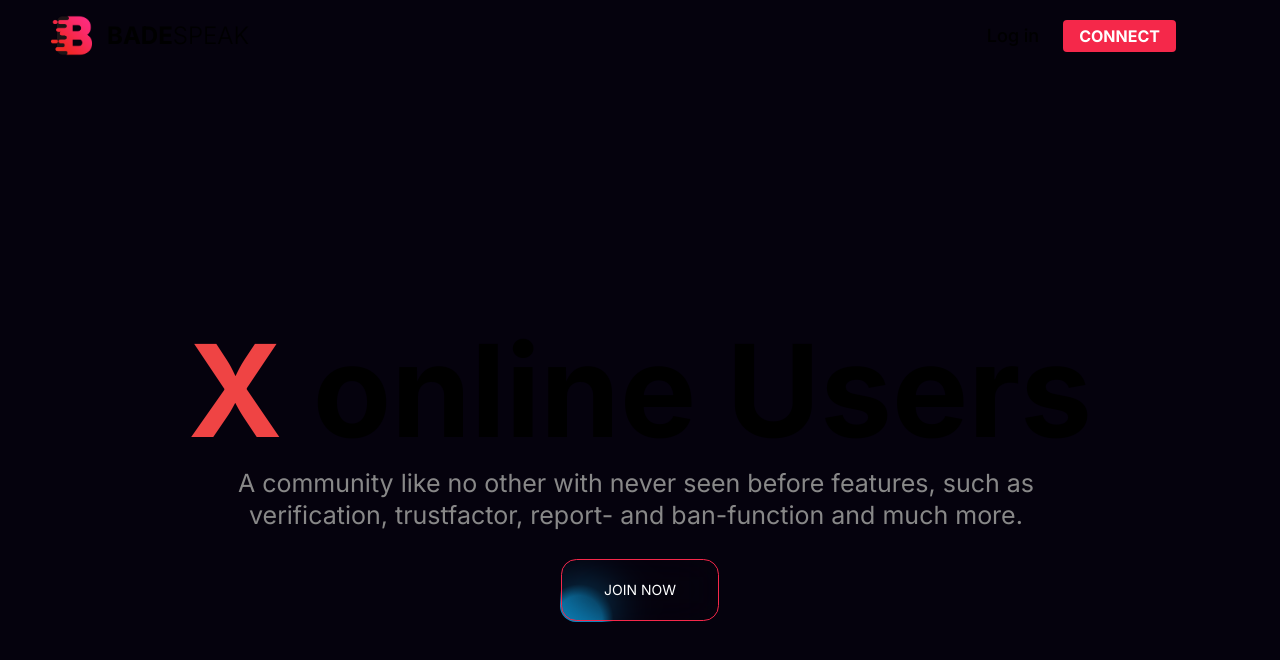
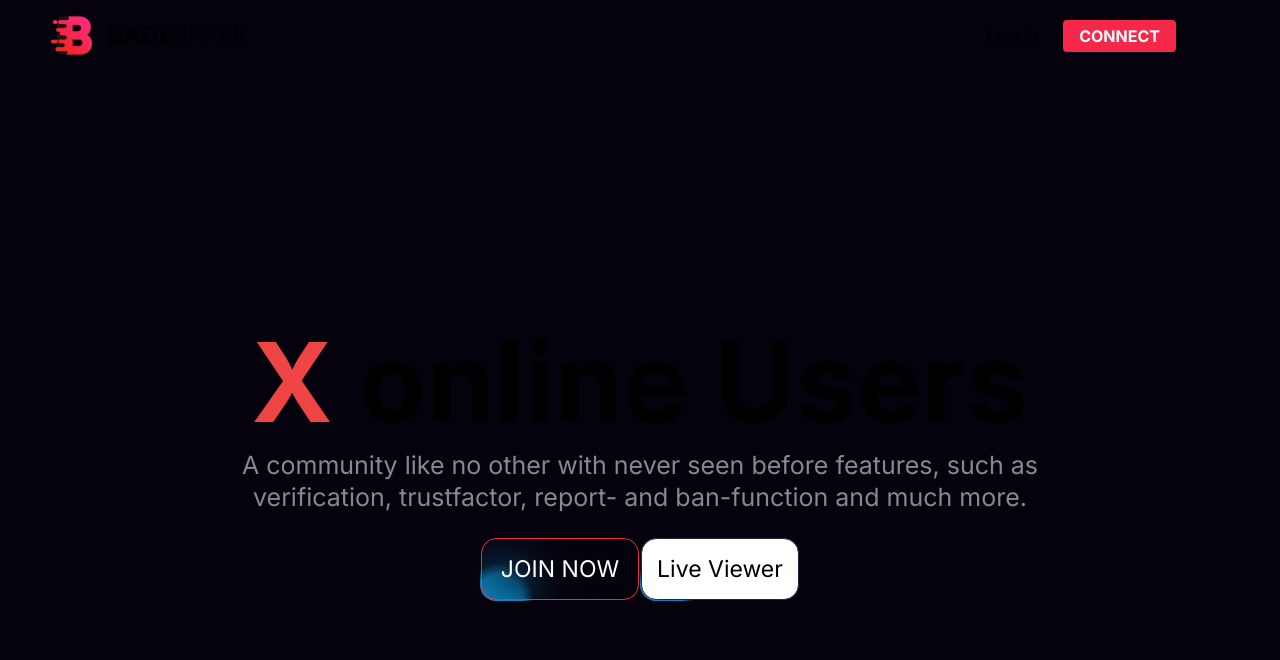
Before and after one commit to Badetuch/website_v3, a Next.js app: page / in a window 1280 px wide. Shown: the top 660 px of the page. Built offline with nearby package versions, Linux system fonts and the light colour scheme.

Commit message:
added second button, fixed font size

```diff
--- a/app/_app.tsx
+++ b/app/_app.tsx
@@ -0,0 +1,8 @@
+import '@/public/consoleMessage';
+import { AppProps } from 'next/app';
+
+function MyApp({ Component, pageProps }: AppProps) {
+    return <Component {...pageProps} />;
+  }
+
+  export default MyApp;
--- a/app/layout.tsx
+++ b/app/layout.tsx
@@ -5,7 +5,7 @@ import "./globals.css";
 const inter = Inter({ subsets: ["latin"] });
 
 export const metadata: Metadata = {
-  title: "B A D E S P E A K",
+  title: "Badespeak.net - Public TeamSpeak Server",
   description: "Generated by create next app",
 };
 
--- a/components/Body.tsx
+++ b/components/Body.tsx
@@ -7,8 +7,8 @@ const Body = () => {
   return (
     <div className="py-64 px-4 mx-auto max-w-fit text-center">
       <div className='mb-4 leading-none md:text-5xl lg:text-6xl'>
-        <span className="text-9xl text-red-500 font-bold">X </span>
-        <span className="text-9xl font-bold">online Users</span>
+        <span className="text-[110px] text-red-500 font-bold">X </span>
+        <span className="text-[110px] font-bold">online Users</span>
          <div className="text-[25px] py-3 tracking-normal leading-8 font-normal max-w-4xl text-second-text">
           A community like no other with never seen before features, such as
           verification, trustfactor, report- and ban-function and much more.
@@ -16,9 +16,15 @@ const Body = () => {
         <div>
       <Button
         borderRadius="1rem"
-        className="bg-transparent text-white  border-connect-red "
+        className="bg-transparent text-white font-normal text-[23px] border-connect-red hover:bg-connect-red"
       >
         JOIN NOW
+      </Button>
+      <Button
+        borderRadius="1rem"
+        className="bg-white text-black font-normal text-[23px] active:bg-transparent"
+      >
+        Live Viewer
       </Button>
     </div>
       </div>
--- a/components/Header.tsx
+++ b/components/Header.tsx
@@ -51,7 +51,7 @@ const Header: React.FC = () => {
     };
 
     return (
-      <div className="container mx-auto justify-between flex items-center px-12 py-3 text-2xl">
+      <div className="container mx-auto justify-between flex items-center px-12 py-3 text-[24px]">
         <div className="flex items-center">
             <div className="pr-3">
             <Image
@@ -68,7 +68,7 @@ const Header: React.FC = () => {
         <span className="font-bold cursor-pointer" onClick={handleLogoClick}>BADE</span>
         <span className="font-light cursor-pointer" onClick={handleLogoClick}>SPEAK</span>
         </div>
-        <div className="flex items-center text-right font-medium px-12 text-lg">
+        <div className="flex items-center text-right font-medium px-12 text-[18px]">
             <span className="px-2">Log in</span>
         <button type="button" onClick={handleConnectClick} className="focus:outline-none text-white focus:ring-0 focus:ring-offset-0 font-bold rounded text-base px-4 py-1 ml-4 me-2 bg-connect-red hover:bg-rose-700">
             CONNECT
--- a/package.json
+++ b/package.json
@@ -20,8 +20,8 @@
     "tailwind-merge": "^2.4.0"
   },
   "devDependencies": {
-    "@types/node": "^20",
-    "@types/react": "^18",
+    "@types/node": "^20.14.10",
+    "@types/react": "^18.3.3",
     "@types/react-dom": "^18",
     "eslint": "^8",
     "eslint-config-next": "14.2.4",
--- /dev/null
+++ b/public/consoleMessage.tsx
@@ -0,0 +1,5 @@
+// public/consoleMessage.tsx
+
+if (typeof window !== 'undefined') {
+  console.log('%cMade by X', 'color: #F5284A; font-size: 16px; font-weight: bold;');
+}
```
Also changed, not shown: 1 other file (tests, documents, lock files or other folders).
